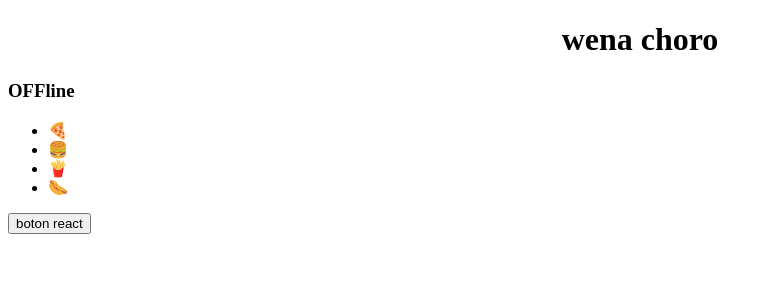
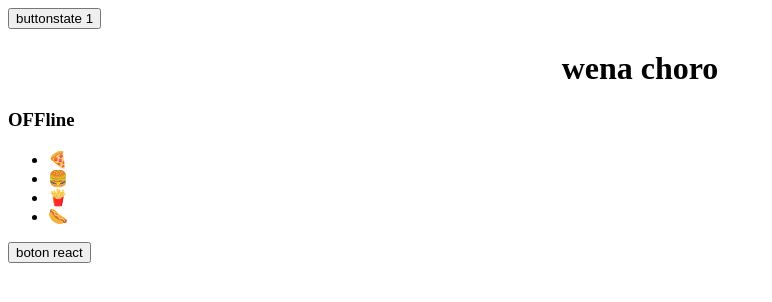
Before and after one commit to ignaciolopezc/Curso_react, a React (Vite) app: page / in a window 1280 px wide. Shown: the top 302 px of the page, without its empty margins (0-772 px from the left). Built offline with nearby package versions, Linux system fonts and the light colour scheme.

Commit message:
add button satate

```diff
--- a/src/App.jsx
+++ b/src/App.jsx
@@ -1,6 +1,7 @@
 import MiBoton from "./assets/components/Button";
 import WelcomeUser from "./assets/components/Welcome";
 import ItemComida from "./assets/components/Comida";
+import ButtonState from "./assets/components/ButtonState";
 
 
 const App = () => {
@@ -11,6 +12,7 @@ const App = () => {
 
     return (
         <>
+            <ButtonState/>
             <h1 className="text-center">{titulo}</h1>
             <h1 className="text-center">{user}</h1>
             <WelcomeUser user={user} />
--- /dev/null
+++ b/src/assets/components/ButtonState.jsx
@@ -0,0 +1,15 @@
+import { useState } from "react";
+
+const ButtonState = () => {
+
+    const [count, setCount] =  useState(1);
+
+    const handleClick = () => {
+        setCount(count + 1)
+    }
+
+
+    return <button onClick={handleClick}> buttonstate {count} </button>
+};
+
+export default ButtonState;
```
